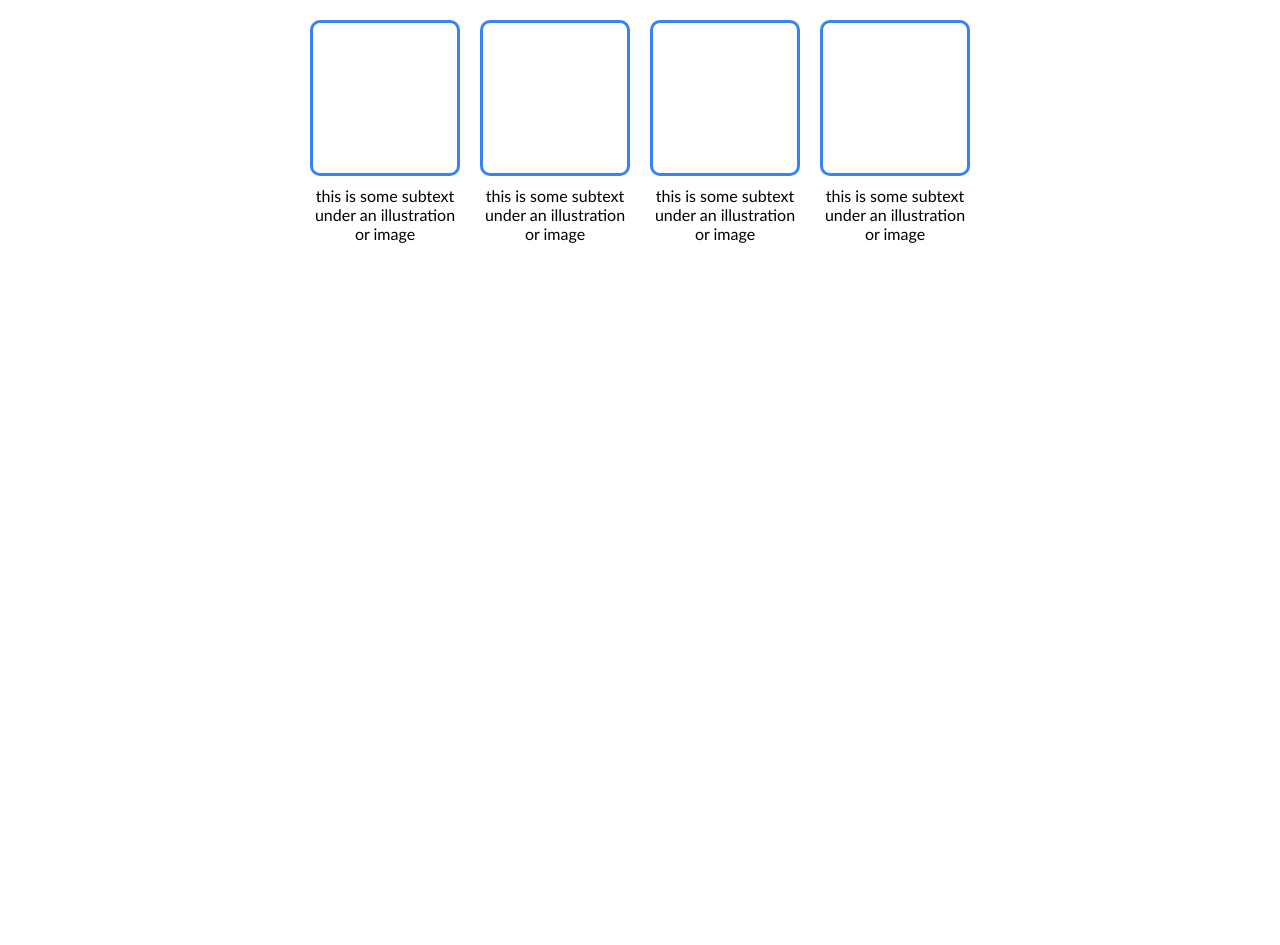
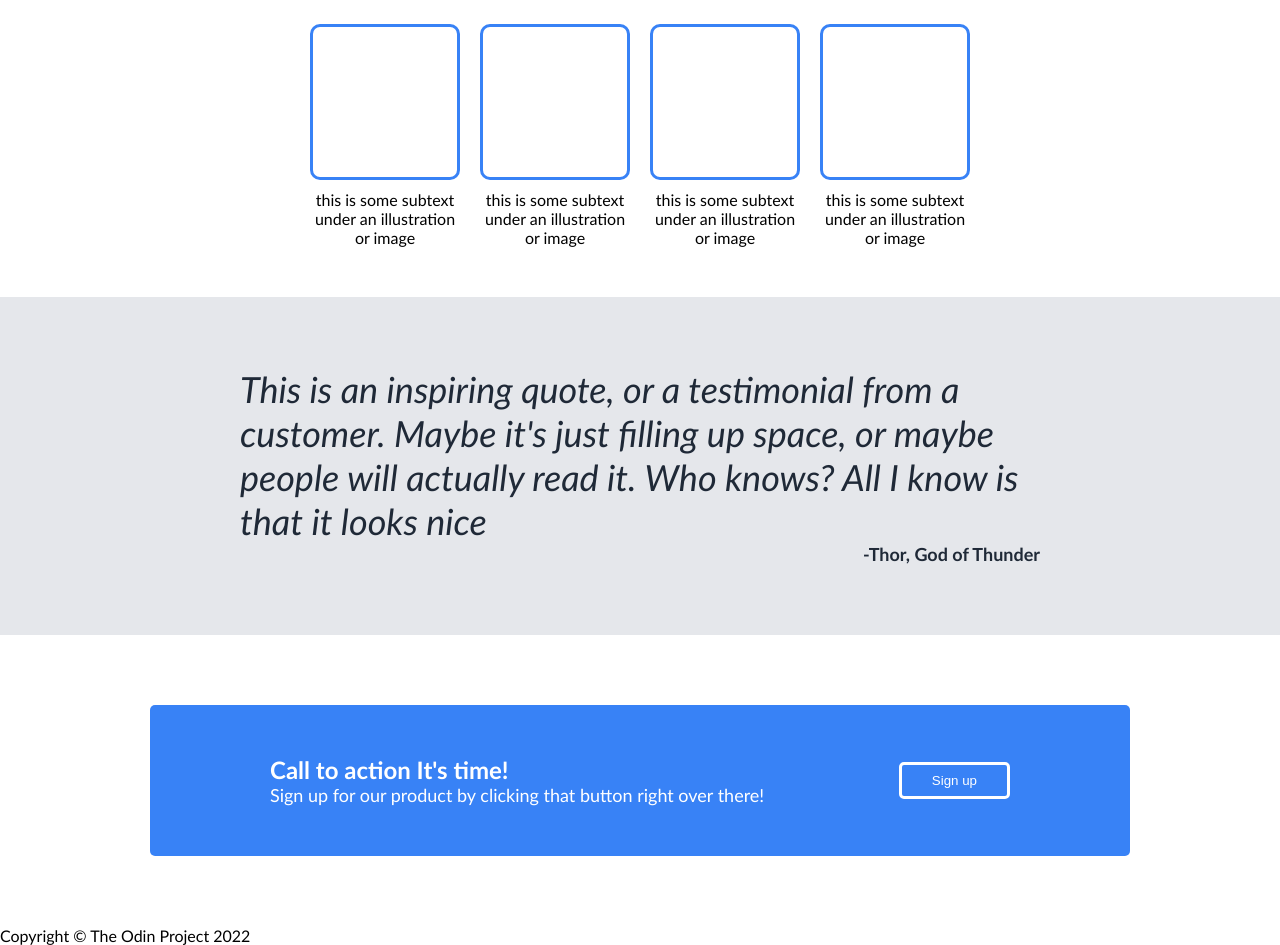
Before and after one commit to blar275/odin-landing-page, a plain HTML site: page index.html in a window 1280 px wide. Shown: the part 530-1475 px from the top of the page. Before the commit the page ends 800 px from the top, so only its background shows below. Drawn offline with Linux system fonts and the light colour scheme.

Commit message:
added working call to action

```diff
--- a/index.html
+++ b/index.html
@@ -49,7 +49,24 @@
             </div>
         </div>
 
+        <div class="testimonial">
+            <div class="testimonial-container">
+                <div class="quote">This is an inspiring quote, or a testimonial from a customer. Maybe it's just filling up space, or maybe people will actually read it. Who knows? All I know is that it looks nice</div>
+                <div class="author">-Thor, God of Thunder</div>
+            </div>
+        </div>
 
+        <div class="action">
+            <div class="action-box">
+                <div class="action-container">
+                    <h3>Call to action It's time!</h3>
+                    <p>Sign up for our product by clicking that button right over there!</p>
+                </div>
+                <button>Sign up</button>
+            </div>
+        </div>
+
+        <footer>Copyright © The Odin Project 2022</footer>
 
     </body>
 </html>
--- a/style.css
+++ b/style.css
@@ -13,6 +13,7 @@ h2 {
 }
 
 h3 {
+    margin-top: 0;
     font-size: 36px;
     font-weight: bolder;
 }
@@ -42,7 +43,7 @@ h3 {
     padding: 70px 200px;
     font-size: 18px;
     display: flex;
-    gap: 40px;
+    gap: 50px;
 }
 
 .title-container {
@@ -67,6 +68,7 @@ h3 {
     display: flex;
     flex-direction: column;
     align-items: center;
+    padding: 40px 0;
 }
 
 .array {
@@ -88,3 +90,65 @@ h3 {
     margin: 10px 0;
     text-align: center;
 }
+
+.testimonial {
+    color: #1F2937;
+    background-color: #E5E7EB;
+    padding: 70px 0;
+    display: flex;
+    justify-content: center;
+}
+
+.testimonial-container {
+    width: 800px;
+}
+
+.author {
+    font-weight: bold;
+    font-size: 18px;
+    text-align: right;
+}
+
+.quote {
+    font-style: italic;
+    font-weight: 100;
+    font-size: 36px;
+}
+
+.action{
+    padding: 70px 150px;
+    color: white;
+    display: flex;
+    justify-content: center;
+    align-items: center;
+}
+
+.action-box {
+    padding: 50px 120px;
+    background-color: #3882F6;
+    border: 5px none #3882F6;
+    border-radius: 5px;
+    display: flex;
+    justify-content: space-between;
+    align-items: center;
+    gap: 30px;
+    flex: 1;
+}
+
+.action-container h3 {
+    margin: 0;
+    font-size: 24px;
+}
+
+.action-container p {
+    margin: 0;
+    font-size: 18px;
+}
+
+.action-box button {
+    padding: 8px 30px;
+    border: 3px solid white;
+    border-radius: 5px;
+    background-color: #3882F6;
+    color: white;
+}
```
